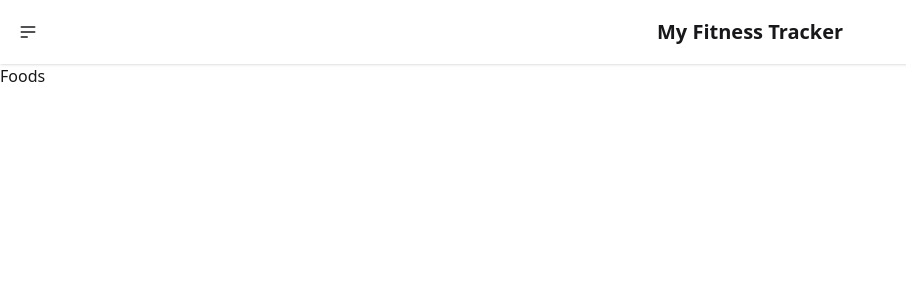
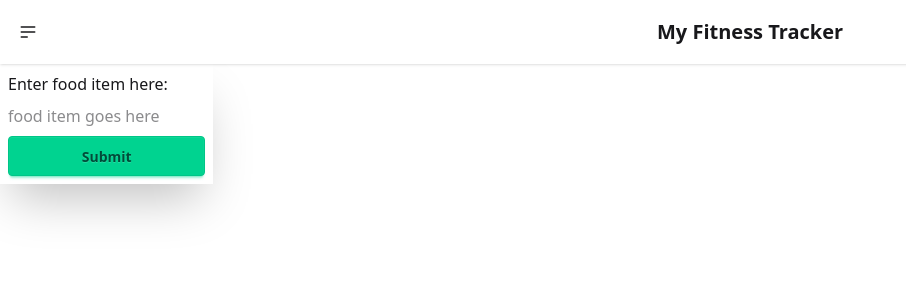
Before and after one commit to JGuzman87/fitness-tracker-app, a Next.js app: page /foods in a window 1280 px wide. Shown: the top 300 px of the page, without its empty margins (0-906 px from the left). Built offline with nearby package versions, Linux system fonts and the light colour scheme; no server answers.

Commit message:
found CaloriNinjas's api and create a food form with a card.

```diff
--- a/src/app/foods/page.js
+++ b/src/app/foods/page.js
@@ -3,7 +3,7 @@ import Foods from '@/components/Foods';
 
 const page = () => {
   return (
-    <div className=''>
+    <div className='grid grid-cols-3'>
       <Foods />
     </div>
   )
--- a/src/app/page.js
+++ b/src/app/page.js
@@ -1,7 +1,9 @@
-export default function Home() {
+import React from 'react'
+
+const Home = () => {
   return (
-    <div className="">
+    <div>Home</div>
+  )
+}
 
-    </div>
-  );
-}
+export default Home;
--- a/src/components/Foods.jsx
+++ b/src/components/Foods.jsx
@@ -1,23 +1,72 @@
 "use client";
-import { useState, useEffect } from "react";
+import { useState } from "react";
 
 const Foods = () => {
-  useEffect(() => {
+  const [foodItem, setFoodItem] = useState("");
+  const [nutrition, setNutrition] = useState(null);
+
+  const handleFetch = (e) => {
+    e.preventDefault();
+
     const fetchData = async () => {
       try {
-        const request = await fetch(
-          "https://api.nal.usda.gov/fdc/v1/foods/search?query=avocado&api_key=blMErDQCfcirlTtf6otr5bOEeTQMTBze0Fjm4loR"
+        const response = await fetch(
+          `https://api.calorieninjas.com/v1/nutrition?query=${foodItem}`,
+          {
+            method: "GET",
+            headers: {
+              "X-Api-Key": "R9ySqtgc2BEIeEtS9uk72A==4y2ggWBSl6VoOQjD",
+            },
+          }
         );
-        const data = await request.json();
-        console.log(data);
+        if (!response.ok) {
+          throw new Error(`Error: ${response.status} ${response.statusText}`);
+        }
+        const data = await response.json();
+        console.log(data.items[0]);
+        setNutrition(data.items[0]);
       } catch (error) {
         console.log(error.message);
       }
     };
     fetchData();
-  }, []);
+    setFoodItem("");
+  };
 
-  return <div>Foods</div>;
+  return (
+    <div className="grid grid-cols-2">
+      <form
+        className="flex flex-col gap-2 p-2 shadow-2xl"
+        onSubmit={handleFetch}
+      >
+        <label htmlFor="food">Enter food item here: </label>
+        <input
+          type="text"
+          name="food"
+          value={foodItem}
+          placeholder="food item goes here"
+          onChange={(e) => setFoodItem(e.target.value)}
+        />
+        <button type="submit" className="btn btn-success" onClick={handleFetch}>
+          Submit
+        </button>
+      </form>
+
+      {nutrition && (
+        <div className="card bg-white shadow-2xl p-2 rounded-2xl">
+          <div className="card-body">
+            <p className=" card-title capitalize text-center">
+              {" "}
+              {nutrition.name}
+            </p>
+            <p>Grams: {nutrition.serving_size_g} g</p>
+            <p>Calories: {nutrition.calories}</p>
+            <p>Protein: {nutrition.protein_g} g</p>
+          </div>
+        </div>
+      )}
+    </div>
+  );
 };
 
 export default Foods;
--- a/src/components/WeekCards.jsx
+++ b/src/components/WeekCards.jsx
@@ -15,7 +15,7 @@ const WeekCards = ({ workouts, deleteHandler }) => {
             </button>
             <p className="font-bold capitalize">{workout.day}</p>
             <p>Workout Name: {workout.name} </p>
-            <p>Weight: {parseFloat(workout.pounds) || 0}</p>
+            <p>Weight: {parseFloat(workout.pounds) + "lbs" || 0 + "lbs"}</p>
           </div>
         ))}
     </div>
```
